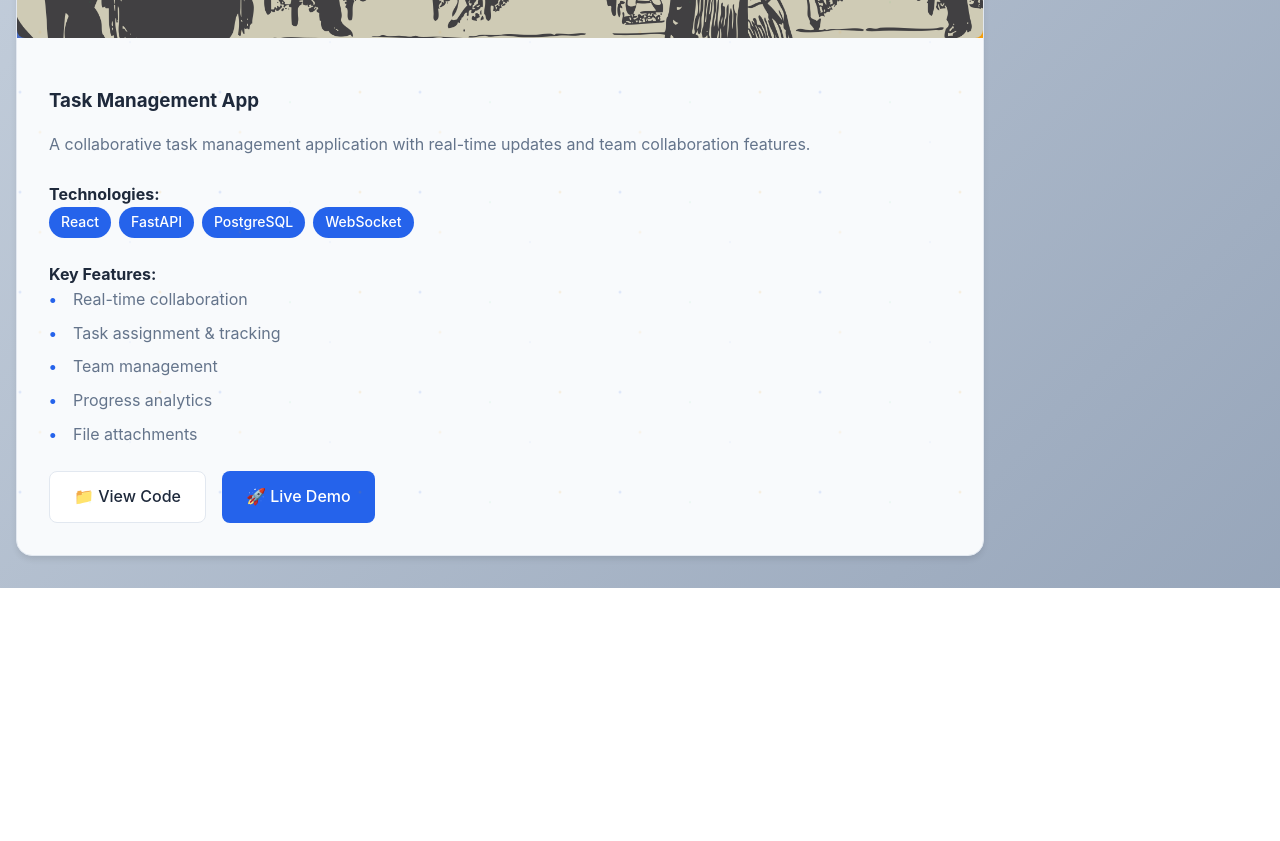
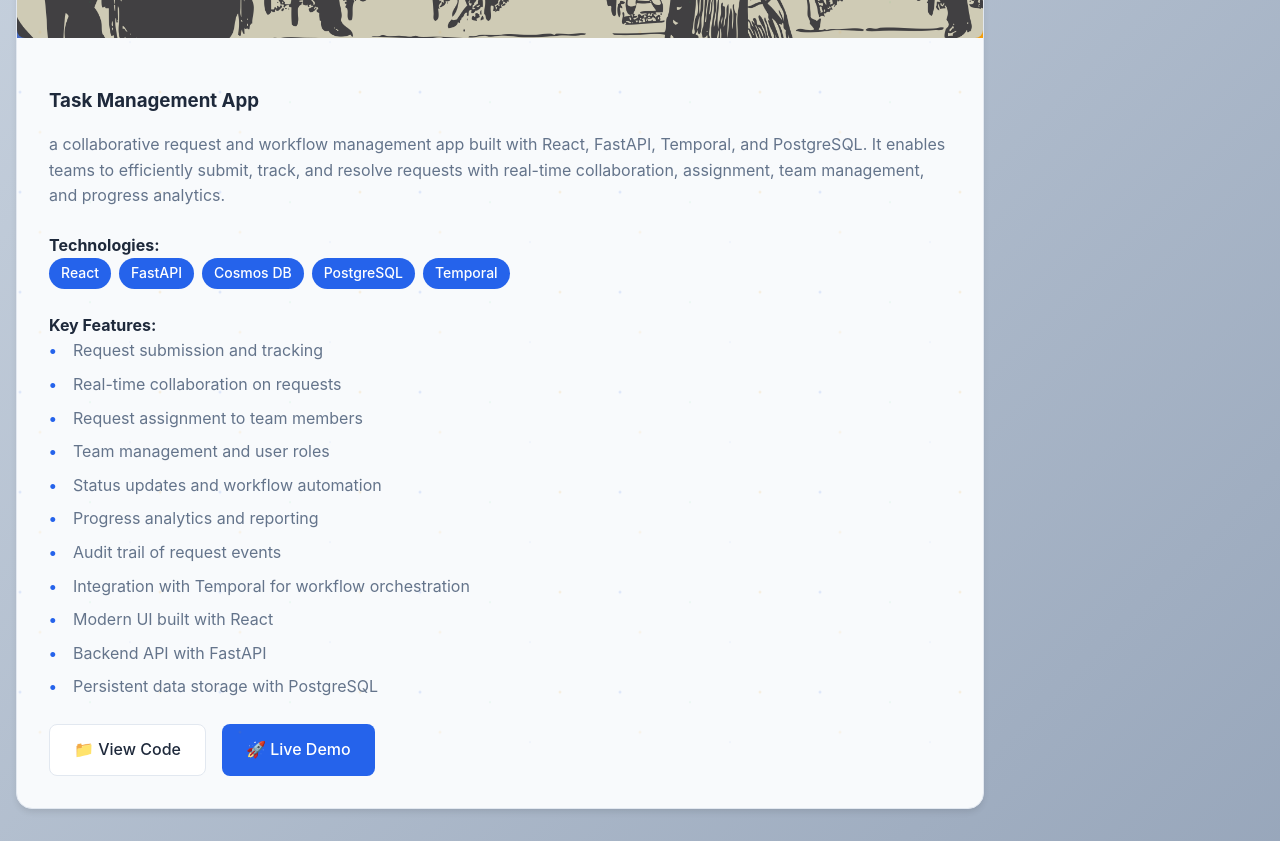
Before and after one commit to domjweb/fastfolio, a React (Vite) app in the folder frontend/: page /projects in a window 1280 px wide. Shown: the part 1460-2301 px from the top of the page. Before the commit the page ends 2048 px from the top, so only its background shows below. Built offline with nearby package versions, Linux system fonts and the light colour scheme; no server answers.

Commit message:
Updated project information based on new developments

```diff
--- a/frontend/src/pages/Projects.jsx
+++ b/frontend/src/pages/Projects.jsx
@@ -38,14 +38,20 @@
     {
       id: 2,
       title: "Task Management App",
-      description: "A collaborative task management application with real-time updates and team collaboration features.",
-      technologies: ["React", "FastAPI", "PostgreSQL", "WebSocket"],
+      description: "a collaborative request and workflow management app built with React, FastAPI, Temporal, and PostgreSQL. It enables teams to efficiently submit, track, and resolve requests with real-time collaboration, assignment, team management, and progress analytics.",
+      technologies: ["React", "FastAPI", "Cosmos DB", "PostgreSQL", "Temporal"],
       features: [
-        "Real-time collaboration",
-        "Task assignment & tracking",
-        "Team management",
-        "Progress analytics",
-        "File attachments"
+        "Request submission and tracking",
+        "Real-time collaboration on requests",
+        "Request assignment to team members",
+        "Team management and user roles",
+        "Status updates and workflow automation",
+        "Progress analytics and reporting",
+        "Audit trail of request events",
+        "Integration with Temporal for workflow orchestration",
+        "Modern UI built with React",
+        "Backend API with FastAPI",
+        "Persistent data storage with PostgreSQL"
       ],
       github: "https://github.com/domjweb/FastOrchestration",
       demo: "https://happy-smoke-0e8381a0f.1.azurestaticapps.net/",
```
